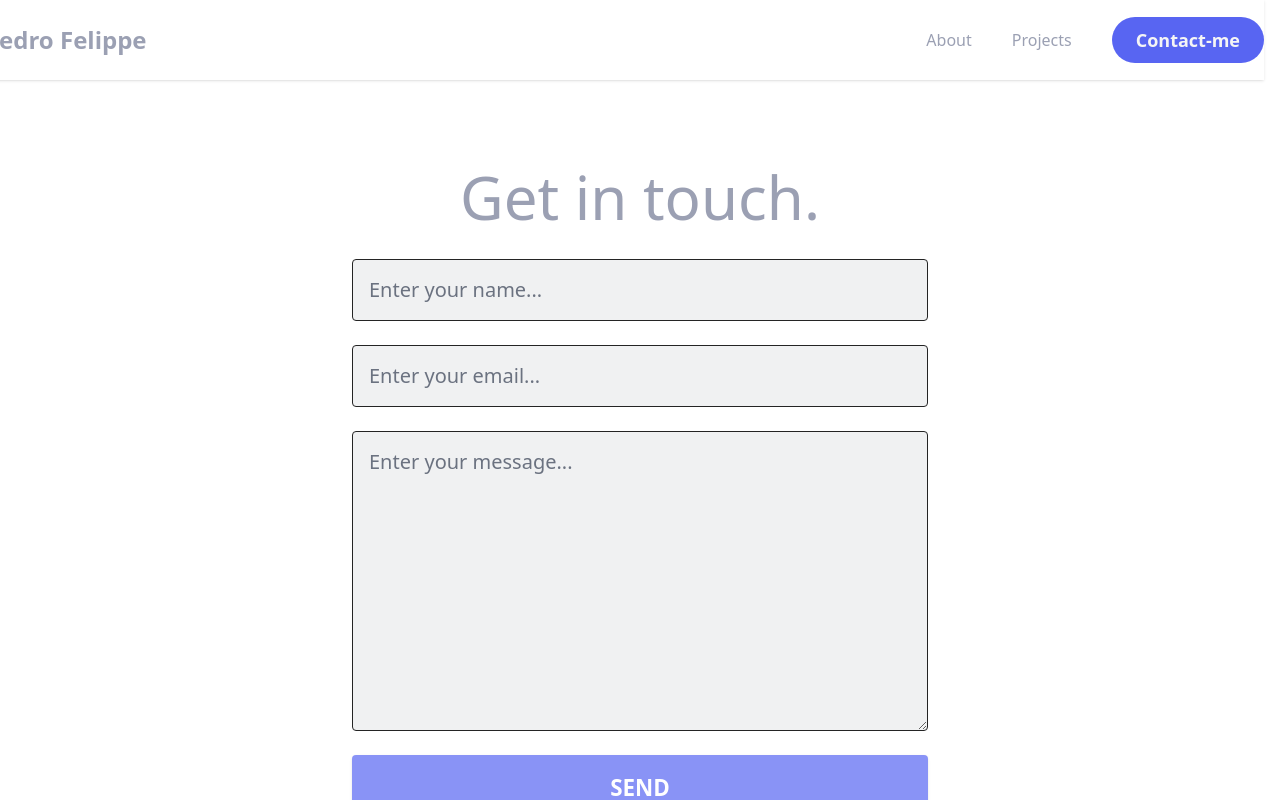
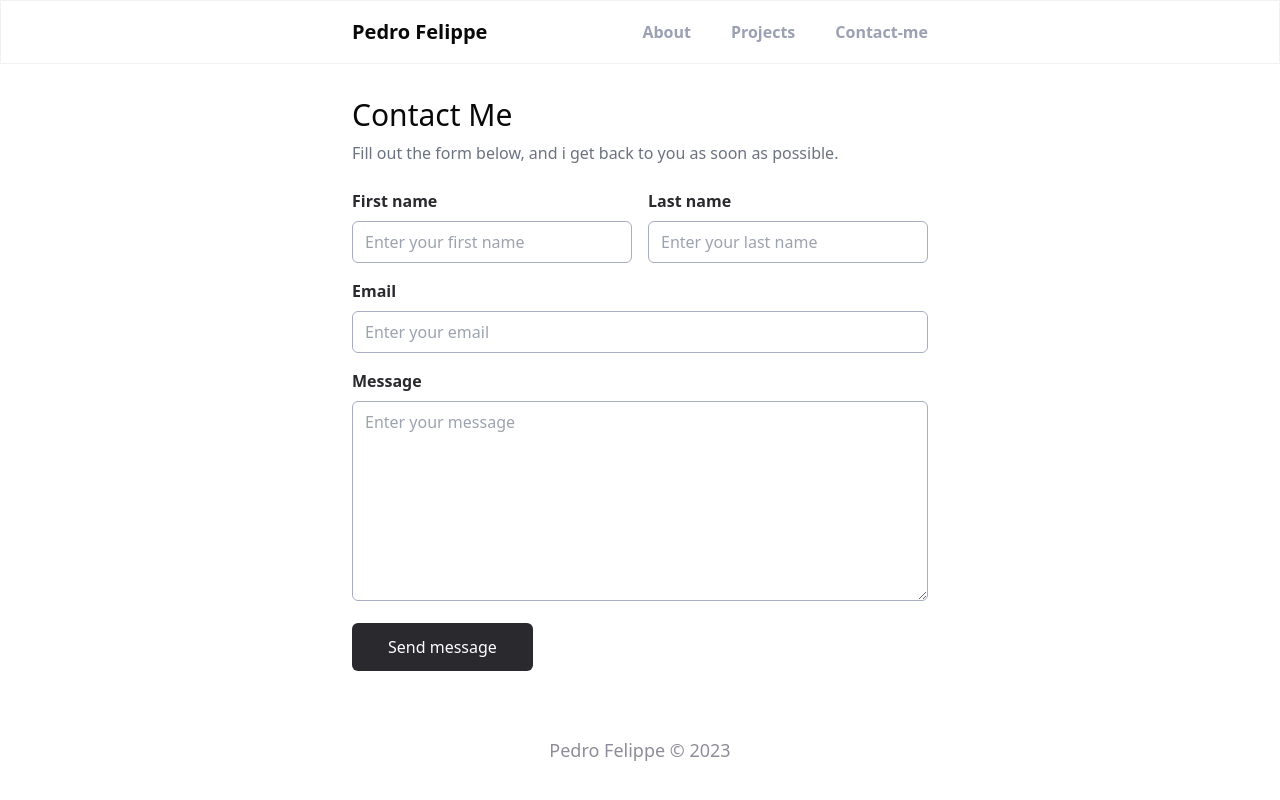
Before and after one commit to pefelippe/Portfolio, a Next.js app: page /contact in a window 1280 px wide. Shown: the top 800 px of the page. Built offline with nearby package versions, Linux system fonts and the light colour scheme.

Commit message:
footer, contact

```diff
--- a/pages/_app.tsx
+++ b/pages/_app.tsx
@@ -13,7 +13,7 @@ export default function App({ Component, pageProps }: AppProps) {
       className={`
     overflow-x-hidden overflow-y-scroll h-screen min-h-fit min-w-[400px] mx-auto scroll-smooth w-full
     scrollbar scrollbar-track-gray-400/20 scrollbar-thumb-blue scrollbar-track-[#929af6]
-     font-sans text-white bg-[#fffff] pt-[20vh]`}
+     font-sans text-white bg-[#fffff] antialiased `}
     >
       <Head>
         <title>Pedro Felippe | Work in progress</title>
--- a/pages/about.tsx
+++ b/pages/about.tsx
@@ -1,6 +1,4 @@
 import { motion } from "framer-motion";
-
-import BlogPosts from "../src/components/BlogPosts";
 
 export default function Home() {
   return (
@@ -9,8 +7,6 @@ export default function Home() {
       whileInView={{ opacity: 1, y: 0 }}
       transition={{ duration: 1 }}
       className=" flex flex-col min-h-screen w-screen max-w-3xl mx-auto"
-    >
-      <BlogPosts />
-    </motion.div>
+    ></motion.div>
   );
 }
--- a/pages/contact.tsx
+++ b/pages/contact.tsx
@@ -9,12 +9,9 @@ function Contact() {
       initial={{ opacity: 0, y: 50 }}
       whileInView={{ opacity: 1, y: 0 }}
       transition={{ duration: 0.5 }}
-      className="h-fit min-h-screen mx-auto w-full max-w-xl flex  flex-col items-center justify-start  gap-6 max-xl:px-8"
+      className=" mx-auto w-full flex  flex-col items-center justify-center  gap-6 max-xl:px-8"
     >
-      <h1 className="text-6xl font-thin xs:text-4xl  leading-tight text-gray-100 ">
-        Get in touch.
-      </h1>
-      <MessageForm name={""} email={""} subject={""} message={""} />
+      <MessageForm />
     </motion.div>
   );
 }
--- a/pages/index.tsx
+++ b/pages/index.tsx
@@ -4,7 +4,7 @@ import HeroContent from "../src/content/HeroContent";
 
 export default function Home() {
   return (
-    <motion.div className=" flex flex-col mx-auto w-screen  max-lg:px-10 max-w-xl">
+    <motion.div className=" flex flex-col mx-auto w-screen  max-lg:px-10 max-w-xl pt-[10vh] ">
       <section className=" ">
         <HeroContent />
       </section>
--- a/src/components/BlogPosts.tsx
+++ b/src/components/BlogPosts.tsx
@@ -54,7 +54,7 @@ const posts = [
 export default function BlogPosts({ qnt = 0 }) {
   const postsToShow = qnt > 0 ? posts.slice(0, qnt) : posts;
   return (
-    <div className=" gap-4 flex flex-col max-w-lg mx-auto py-16">
+    <div className=" gap-4 flex flex-col max-w-lg mx-auto py-[10vh]">
       <div className="flex  text-center w-full justify-center ">
         <h2 className="font-thin text-3xl  leading-tight text-gray-100  ">
           Latest Posts
--- a/src/components/MessageForm.tsx
+++ b/src/components/MessageForm.tsx
@@ -1,24 +1,26 @@
 import emailjs from "@emailjs/browser";
-import React, { useState } from "react";
+import { useState } from "react";
 import { useForm } from "react-hook-form";
 import { SubmitHandler } from "react-hook-form/dist/types";
 
 type Inputs = {
-  name: string;
+  firstName: string;
+  lastName: string;
   email: string;
-  subject: string;
   message: string;
 };
 
-export default function MessageForm({}: Inputs) {
+export default function MessageForm({}) {
   const { register, handleSubmit, reset } = useForm<Inputs>();
 
   const [isLoading, setIsLoading] = useState(false);
 
   const onSubmit: SubmitHandler<Inputs> = (formData) => {
     setIsLoading(true);
+
     const InputsTemplate = {
-      from_name: formData.name,
+      first_name: formData.firstName,
+      last_name: formData.lastName,
       email: formData.email,
       message: formData.message,
     };
@@ -31,12 +33,12 @@ export default function MessageForm({}: Inputs) {
         "NPHwQIcNMSD-9jIPq"
       )
       .then(
-        (res) => {
+        (res: any) => {
           console.log("enviou", res.status, res.text);
           reset();
           setIsLoading(false);
         },
-        (err) => {
+        (err: any) => {
           console.log("Um erro aconteceu", err);
           setIsLoading(false);
           reset();
@@ -45,56 +47,81 @@ export default function MessageForm({}: Inputs) {
   };
 
   return (
-    <div className="flex flex-col rounded-md max-w-xl w-full">
-      <form
-        onSubmit={handleSubmit(onSubmit)}
-        className=" flex flex-col gap-6 w-full mx-auto text-xl"
+    <div className="flex items-center justify-center h-fit min-h-[80vh] text-[#090909] max-w-xl w-full">
+      <div className="bg-white w-full">
+        <h2 className="text-3xl font-medium mb-2">Contact Me</h2>
+        <p className="text-gray-500 mb-6">
+          Fill out the form below, and i get back to you as soon as possible.
+        </p>
+        <form onSubmit={handleSubmit(onSubmit)} className="space-y-4">
+          <div className="grid grid-cols-2 gap-4">
+            <div className="space-y-2">
+              <label
+                htmlFor="first-name"
+                className="block font-semibold text-gray-800"
               >
+                First name
+              </label>
               <input
-          {...register("name", { required: true, maxLength: 50 })}
-          placeholder="Enter your name..."
-          className="contactInput "
-          type="text"
+                {...register("firstName", { required: true, maxLength: 50 })}
+                id="first-name"
+                placeholder="Enter your first name"
+                className="border border-gray-300 px-3 py-2 w-full rounded-md focus:outline-none focus:ring focus:ring-blue-500"
               />
+            </div>
+            <div className="space-y-2">
+              <label
+                htmlFor="last-name"
+                className="block font-semibold text-gray-800"
+              >
+                Last name
+              </label>
+              <input
+                {...register("lastName", { required: true, maxLength: 50 })}
+                id="last-name"
+                placeholder="Enter your last name"
+                className="border border-gray-300 px-3 py-2 w-full rounded-md focus:outline-none focus:ring focus:ring-blue-500 "
+              />
+            </div>
+          </div>
+          <div className="space-y-2">
+            <label
+              htmlFor="email"
+              className="block font-semibold text-gray-800"
+            >
+              Email
+            </label>
             <input
               {...register("email", { required: true, maxLength: 50 })}
-          placeholder="Enter your email..."
-          className="contactInput"
+              id="email"
+              placeholder="Enter your email"
               type="email"
+              className="border border-gray-300 px-3 py-2 w-full rounded-md focus:outline-none focus:ring focus:ring-blue-500"
             />
+          </div>
 
+          <div className="space-y-2">
+            <label
+              htmlFor="message"
+              className="block font-semibold text-gray-800"
+            >
+              Message
+            </label>
             <textarea
               {...register("message", { required: true, maxLength: 500 })}
-          placeholder="Enter your message..."
-          className="contactInput min-h-[250px] md:min-h-[300px] "
+              id="message"
+              placeholder="Enter your message"
+              className="border border-gray-300 px-3 py-2 w-full rounded-md focus:outline-none focus:ring focus:ring-blue-500 min-h-[200px]"
             />
-
+          </div>
           <button
-          className="hover:bg-blue py-5 w-full shadow bg-blue/70
-        rounded  uppercase  mx-auto
-         font-semibold text-[1.4rem]  leading-[1.2]  text-[#fff]  transition-all"
+            type="submit"
+            className="bg-gray-800 text-white py-3 px-9 rounded-md hover:bg-gray-700 focus:outline-none focus:ring focus:ring-blue-500 max-md:w-full"
           >
-          {isLoading ? (
-            <svg
-              aria-hidden="true"
-              className="w-8 h-8 mr-2 text-gray-200 animate-spin dark:text-gray-600 fill-blue-600 "
-              viewBox="0 0 100 101"
-              fill="none"
-            >
-              <path
-                d="M100 50.5908C100 78.2051 77.6142 100.591 50 100.591C22.3858 100.591 0 78.2051 0 50.5908C0 22.9766 22.3858 0.59082 50 0.59082C77.6142 0.59082 100 22.9766 100 50.5908ZM9.08144 50.5908C9.08144 73.1895 27.4013 91.5094 50 91.5094C72.5987 91.5094 90.9186 73.1895 90.9186 50.5908C90.9186 27.9921 72.5987 9.67226 50 9.67226C27.4013 9.67226 9.08144 27.9921 9.08144 50.5908Z"
-                fill="currentColor"
-              />
-              <path
-                d="M93.9676 39.0409C96.393 38.4038 97.8624 35.9116 97.0079 33.5539C95.2932 28.8227 92.871 24.3692 89.8167 20.348C85.8452 15.1192 80.8826 10.7238 75.2124 7.41289C69.5422 4.10194 63.2754 1.94025 56.7698 1.05124C51.7666 0.367541 46.6976 0.446843 41.7345 1.27873C39.2613 1.69328 37.813 4.19778 38.4501 6.62326C39.0873 9.04874 41.5694 10.4717 44.0505 10.1071C47.8511 9.54855 51.7191 9.52689 55.5402 10.0491C60.8642 10.7766 65.9928 12.5457 70.6331 15.2552C75.2735 17.9648 79.3347 21.5619 82.5849 25.841C84.9175 28.9121 86.7997 32.2913 88.1811 35.8758C89.083 38.2158 91.5421 39.6781 93.9676 39.0409Z"
-                fill="currentFill"
-              />
-            </svg>
-          ) : (
-            "Send "
-          )}
+            {isLoading ? "Sending..." : "Send message"}
           </button>
         </form>
       </div>
+    </div>
   );
 }
--- a/src/components/layout/Footer.tsx
+++ b/src/components/layout/Footer.tsx
@@ -7,9 +7,9 @@ function Footer() {
     <motion.footer
       className="text-[#8d8d99] gap-6 justify-center items-center  bg-clip-border bg-transparent  shadow-none
       overflow-hidden  border-blue-gray-50 transition-colors duration-300 hover:border-blue-gray-100
-    font-thin text-sm md:text-md  mx-auto   flex p-8   w-screen flex-col bg-[#151515] mr-[15.5px]"
+    font-thin text-sm md:text-md  mx-auto   flex p-8   w-screen flex-col  mr-[15.5px]"
     >
-      <div className="w-full max-w-7xl justify-start items-start mx-auto  flex">
+      <div className="w-full max-w-7xl justify-center items-start mx-auto  flex">
         <p className="flex text-lg">Pedro Felippe © {year}</p>
       </div>
     </motion.footer>
--- a/src/components/layout/Header.tsx
+++ b/src/components/layout/Header.tsx
@@ -6,28 +6,25 @@ import AnimateLink from "../animated/AnimatedLink";
 const Navbar = () => {
   return (
     <motion.nav
-      className="fixed w-full   font-roboto max-h-[10vh]   left-0 right-0 top-0  text-gray-100
-      items-center justify-center flex mx-auto  mr-[16px] shadow bg-[#fff]
-      text-lg font-normal  z-10   max-md:px-8"
+      className="sticky z-40 w-full backdrop-blur  transition-colors
+    duration-500 left-0 right-0 top-0  text-gray-100 h-[8vh]
+    items-center justify-center flex mx-auto  mr-[16px]  border border-b
+     border-gray-700/10  max-md:px-8 py-4 text-sm
+    leading-6 font-semibold text-slate-700 dark:text-slate-200 bg-white"
     >
-      <div className="max-w-7xl  justify-center md:justify-between flex items-center w-full py-7">
-        <AnimateLink href="/" className="text-2xl  font-semibold ">
+      <div className="max-w-xl  justify-center md:justify-between flex items-center w-full ">
+        <Link href="/" className="  text-xl text-[#090909] hover:text-[#090909]/80 ">
           Pedro Felippe
-        </AnimateLink>
-        <div className="flex items-center max-md:hidden gap-[40px] font-[13px]">
-          <Link href="/about" className="headerLink">
+        </Link>
+        <div className="gap-[40px]  relative hidden lg:flex items-center ml-auto ">
+          <AnimateLink href="/about" className="headerLink">
             About
-          </Link>
-          <Link href="/projects" className="headerLink">
+          </AnimateLink>
+          <AnimateLink href="/projects" className="headerLink">
             Projects
-          </Link>
+          </AnimateLink>
 
-          <AnimateLink
-            href="/contact"
-            className="px-6 text-center font-semibold bg-blue hover:underline min-w-fit
-          text-[#f5f5f5] leading-tight hover:bg-blue/90 transition-all
-           py-3  rounded-full "
-          >
+          <AnimateLink href="/contact" className="headerLink ">
             Contact-me
           </AnimateLink>
         </div>
```
Also changed, not shown: pages/projects/index.tsx (+2 -5 lines). Lines whose indentation alone changed are shown as unchanged.
